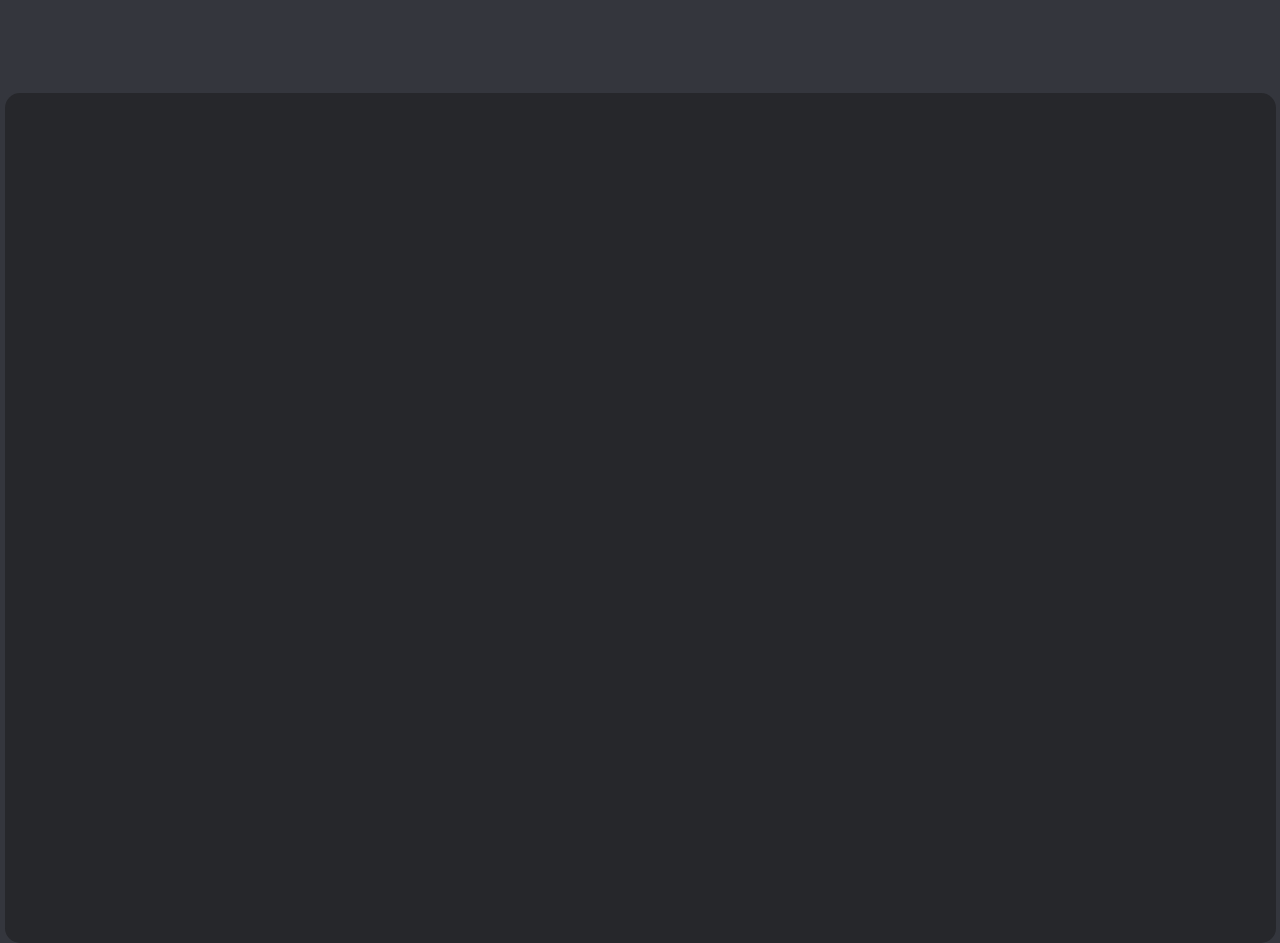
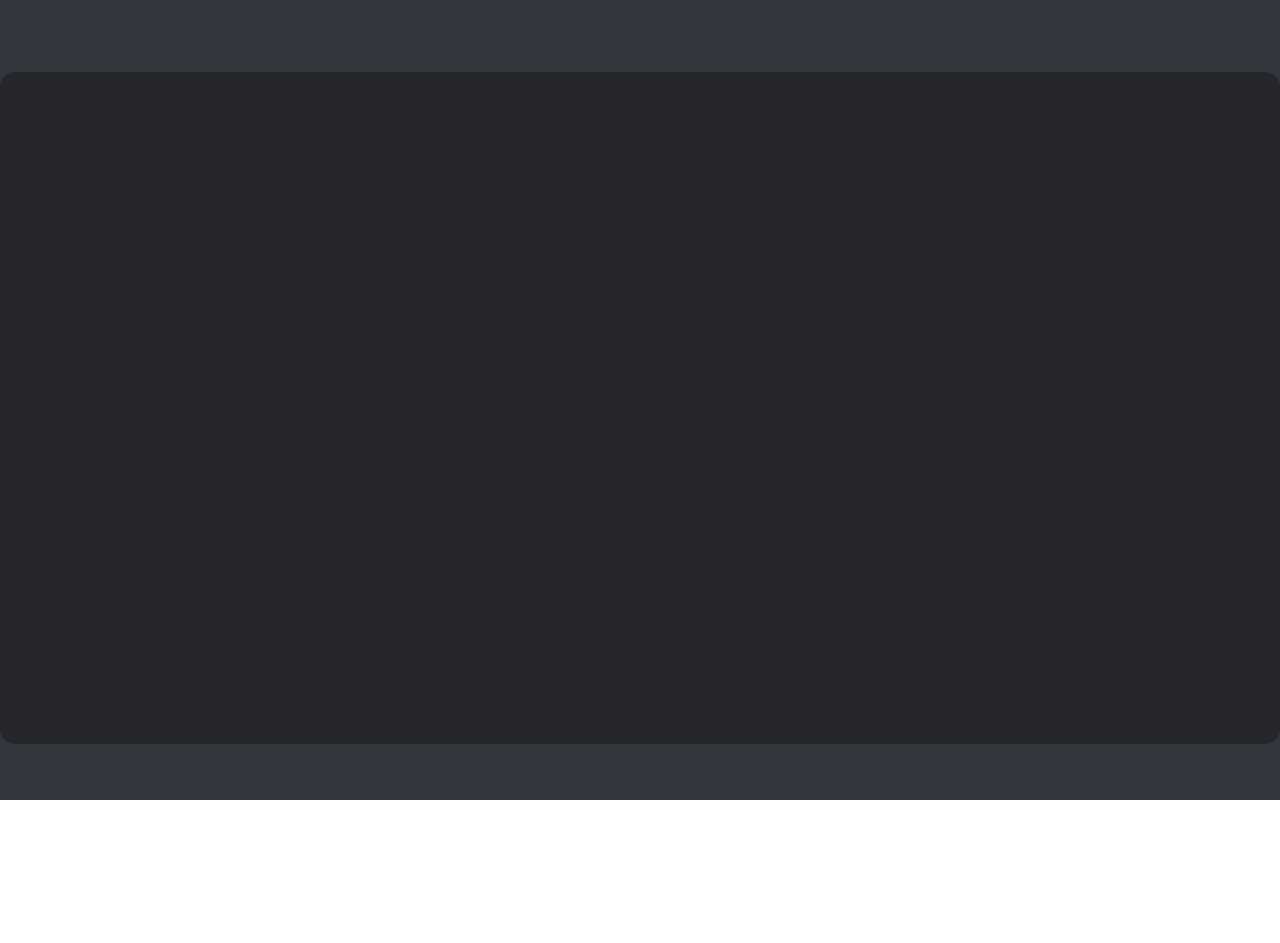
Before and after one commit to emlyqi/visionPrep, a React (Create React App) app: page /upload in a window 1280 px wide. After the commit the page ends 800 px from the top, so only its background shows below. Built offline with nearby package versions, Linux system fonts and the light colour scheme.

Commit message:
bg upload haha

```diff
--- a/src/pages/UploadPage.js
+++ b/src/pages/UploadPage.js
@@ -8,12 +8,12 @@ function UploadPage() {
             <Grid
                 item
                 container
-                marginTop='5.81rem'
+                marginTop='1rem'
                 borderRadius='0.9375rem'
                 justifyContent='center'
                 alignContent='center'
                 backgroundColor='#26272B'
-                style={{width: "79.4375rem", height: "53.125rem"}}
+                style={{width: "83rem", height: "42rem"}}
             >
             </Grid>
         </Grid>
```
